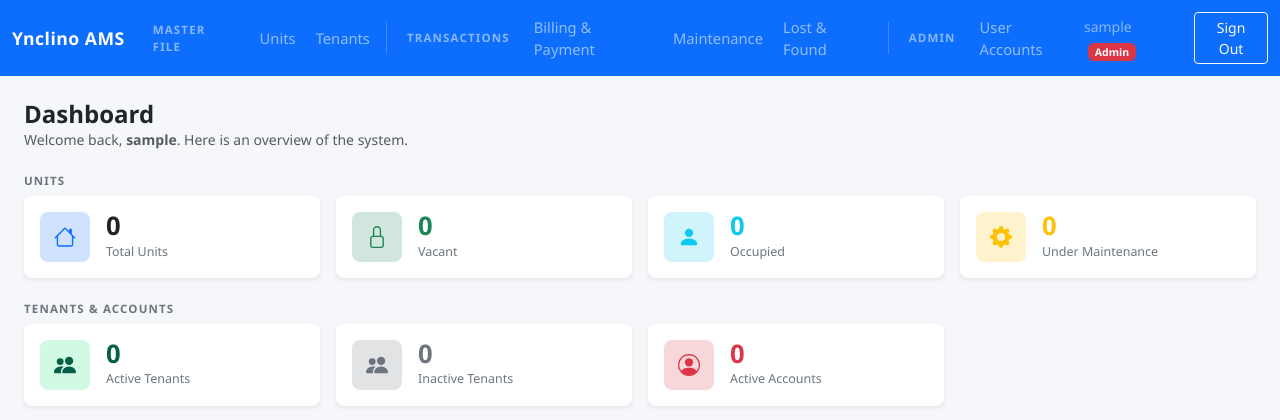
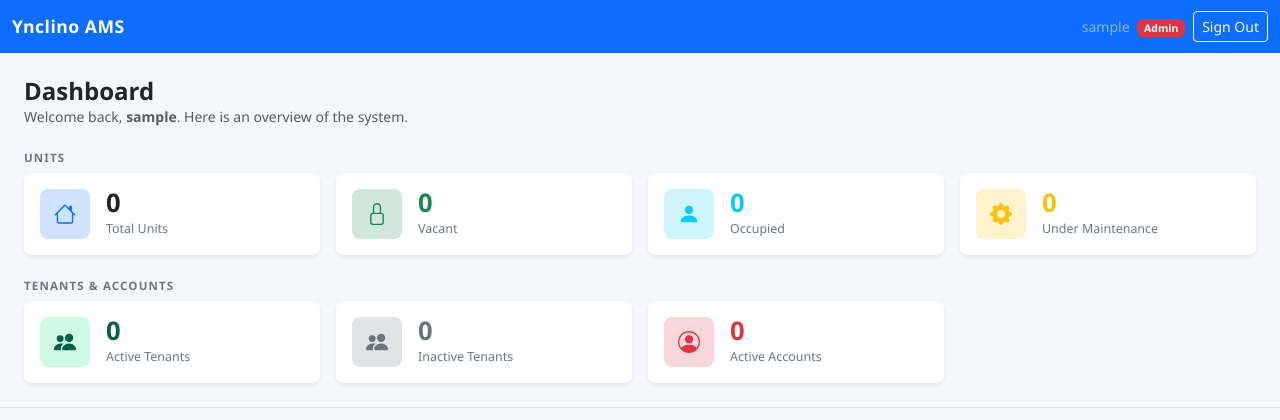
Before and after one commit to clarkkyyy1104/ynclino-apartment-management-system, an ASP.NET Core app: page / in a window 1280 px wide. Shown: the top 420 px of the page. Run offline with ASP.NET Core 8, Linux system fonts and the light colour scheme; the visitor is signed in with stand-in values (Sample User, id 1); the project's own start-up code is not run, and a stand-in starts its controllers and pages.

Commit message:
fix: remove all nav links from navbar — brand + user/sign-out only
https://claude.ai/code/session_01BTaUUN7W48QkX6AzaoszDG

```diff
--- a/Views/Shared/_Layout.cshtml
+++ b/Views/Shared/_Layout.cshtml
@@ -13,77 +13,22 @@
             <a class="navbar-brand fw-bold" asp-controller="Home" asp-action="Index">
                 Ynclino AMS
             </a>
-            <button class="navbar-toggler" type="button" data-bs-toggle="collapse" data-bs-target="#navMenu">
-                <span class="navbar-toggler-icon"></span>
-            </button>
-            <div class="collapse navbar-collapse" id="navMenu">
-                <ul class="navbar-nav me-auto align-items-lg-center">
 
             @if (User.Identity?.IsAuthenticated == true)
             {
-                        <!-- Master File group -->
-                        <li class="nav-item">
-                            <span class="nav-label">Master File</span>
-                        </li>
-                        <li class="nav-item">
-                            <a class="nav-link nav-sub" asp-controller="Units" asp-action="Index">Units</a>
-                        </li>
-                        <li class="nav-item">
-                            <a class="nav-link nav-sub" asp-controller="Tenants" asp-action="Index">Tenants</a>
-                        </li>
-
-                        <li class="nav-item nav-divider d-none d-lg-block"></li>
-
-                        <!-- Transactions group -->
-                        <li class="nav-item">
-                            <span class="nav-label">Transactions</span>
-                        </li>
-                        <li class="nav-item">
-                            <a class="nav-link nav-sub" asp-controller="Billing" asp-action="Index">Billing &amp; Payment</a>
-                        </li>
-                        <li class="nav-item">
-                            <a class="nav-link nav-sub" asp-controller="Maintenance" asp-action="Index">Maintenance</a>
-                        </li>
-                        <li class="nav-item">
-                            <a class="nav-link nav-sub" asp-controller="LostFound" asp-action="Index">Lost &amp; Found</a>
-                        </li>
-
-                        @if (User.IsInRole("Admin"))
-                        {
-                            <li class="nav-item nav-divider d-none d-lg-block"></li>
-
-                            <!-- Admin group -->
-                            <li class="nav-item">
-                                <span class="nav-label">Admin</span>
-                            </li>
-                            <li class="nav-item">
-                                <a class="nav-link nav-sub" asp-controller="Users" asp-action="Index">User Accounts</a>
-                            </li>
-                        }
-                    }
-
-                </ul>
-
-                @if (User.Identity?.IsAuthenticated == true)
-                {
-                    <ul class="navbar-nav ms-auto align-items-lg-center">
-                        <li class="nav-item me-2">
+                <div class="ms-auto d-flex align-items-center gap-2">
                     <span class="navbar-text text-white-50 small">
                         @User.Identity.Name
                         <span class="badge @(User.IsInRole("Admin") ? "bg-danger" : "bg-secondary") ms-1">
                             @(User.IsInRole("Admin") ? "Admin" : "Tenant")
                         </span>
                     </span>
-                        </li>
-                        <li class="nav-item">
                     <form asp-controller="Account" asp-action="Logout" method="post" class="d-inline">
                         @Html.AntiForgeryToken()
                         <button type="submit" class="btn btn-sm btn-outline-light">Sign Out</button>
                     </form>
-                        </li>
-                    </ul>
+                </div>
             }
-            </div>
         </div>
     </nav>
 
```
Lines whose indentation alone changed are shown as unchanged.
